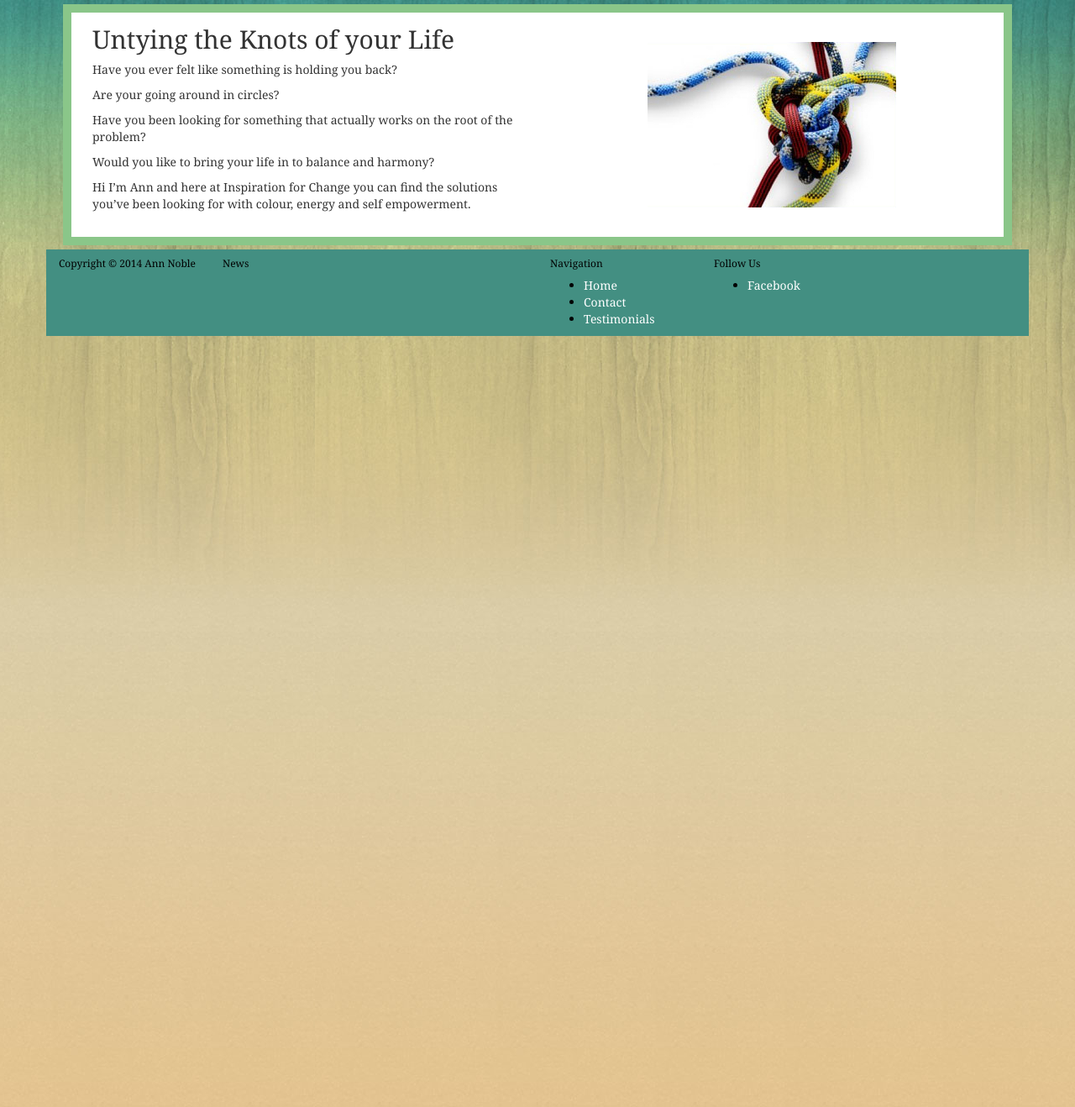
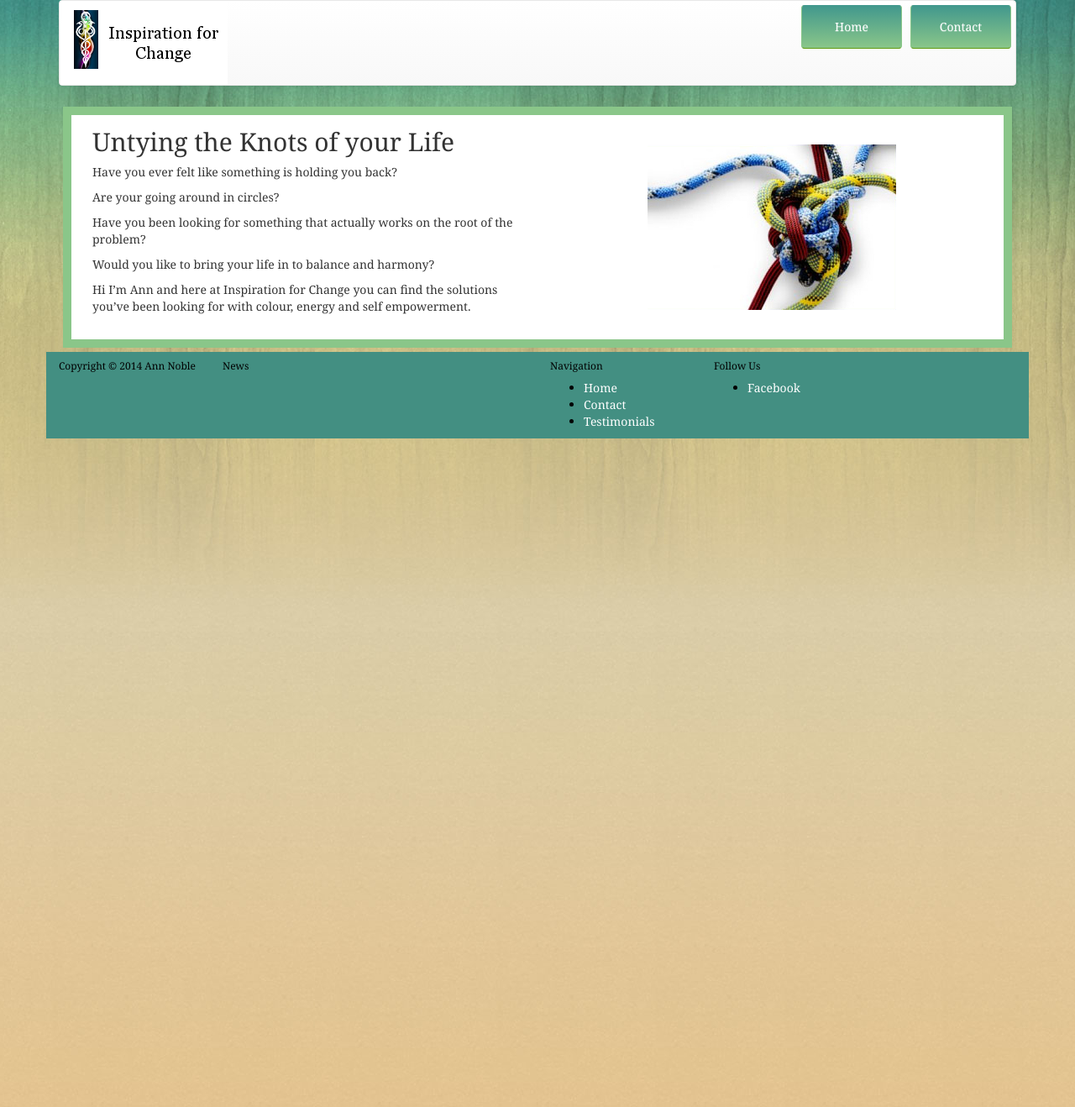
Before and after one commit to designerwebhosting/inspirationforchange, a Jekyll site: the page built from index.md, in a window 1280 px wide. Shown: the whole page at 84% size. Built offline with Jekyll 4.4.1, drawn with Linux system fonts in a browser that asks for light colours; nearby versions of some CDN libraries.

Commit message:
/ ‘_layouts/index.html’

```diff
--- a/_layouts/index.html
+++ b/_layouts/index.html
@@ -40,7 +40,7 @@
 	</head>
 
 <body>
-{{ include menu }}
+{% include menu %}
 
     <!-- contents -->
     <div class="container">
```
